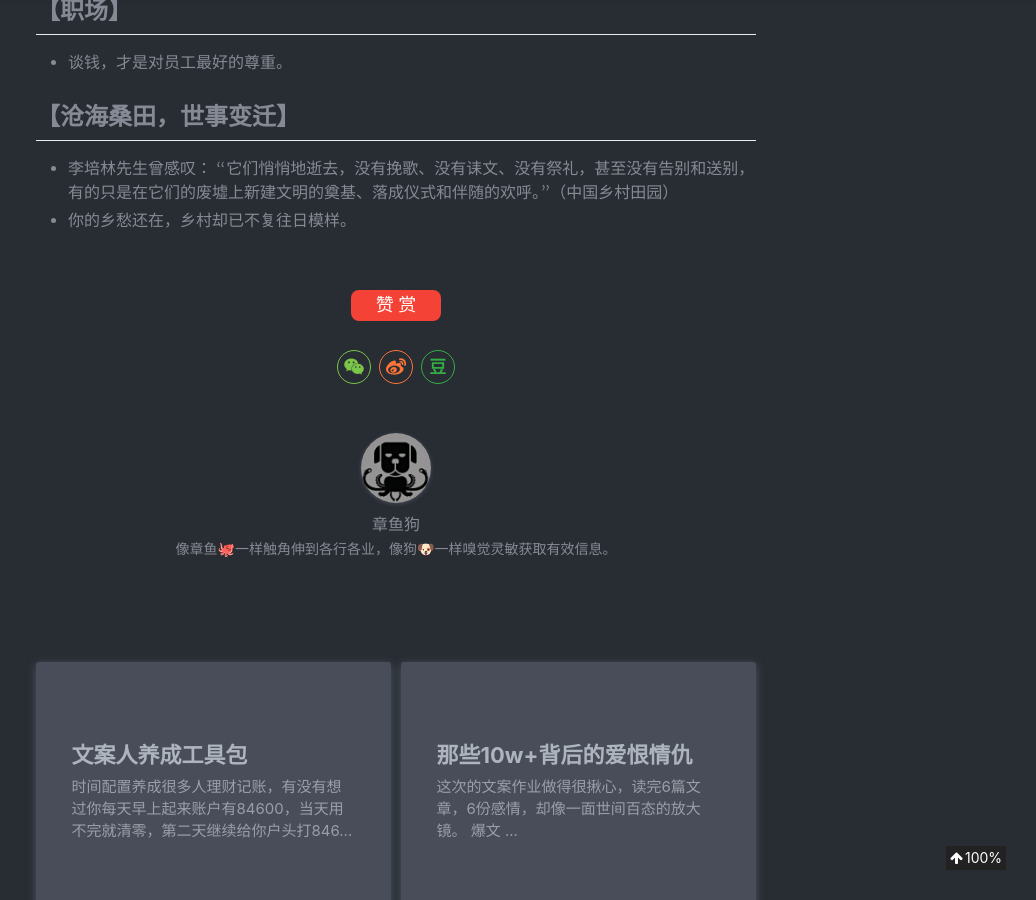
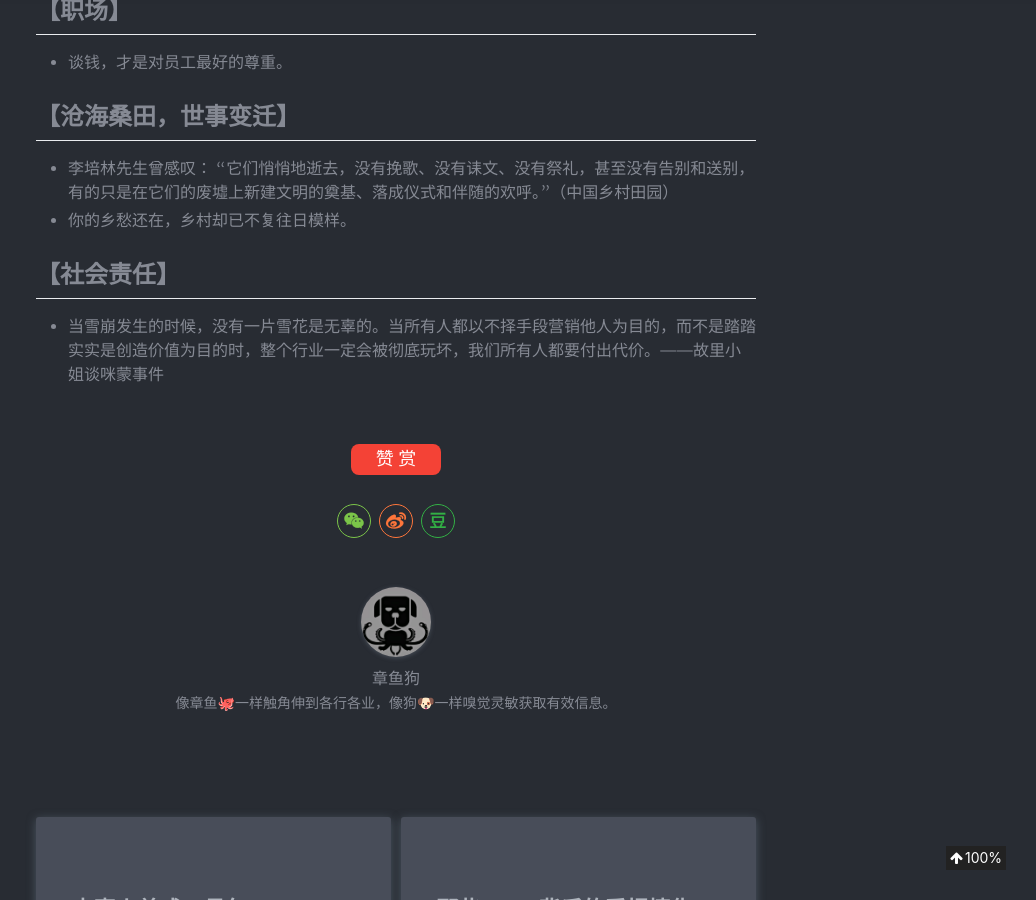
Before and after one commit to aJiea/ajiea.github.io, a Jekyll site: the page built from _posts/2019-04-21-proverb-10w+.md, in a window 1280 px wide and 900 px high, scrolled down 2464 px. Shown: the whole window, without its empty margins (244-1280 px from the left). Built offline with Jekyll 4.4.1, drawn with Linux system fonts in a browser that asks for light colours; nearby versions of some CDN libraries; comment, search, counter and statistics services are not loaded; a style sheet for code colours, icons or effects is not loaded.

Commit message:
Update 2019-04-21-proverb-10w+.md

```diff
--- a/_posts/2019-04-21-proverb-10w+.md
+++ b/_posts/2019-04-21-proverb-10w+.md
@@ -68,10 +68,12 @@ categories: 'WRITING'
 - 聊天儿吹水，嗑瓜子抖腿。
 - 吃饱喝足不想事，每天睡到自然醒。
 
+
 ## 【漂泊】
 
 - 我在这里欢笑/也在这里哭泣/
 - 我在这里活着/也在这里死去/北京北京……
+
 
 ## 【穷】
 
@@ -106,3 +108,7 @@ categories: 'WRITING'
 
 - 李培林先生曾感叹： “它们悄悄地逝去，没有挽歌、没有诔文、没有祭礼，甚至没有告别和送别，有的只是在它们的废墟上新建文明的奠基、落成仪式和伴随的欢呼。”（中国乡村田园）
 - 你的乡愁还在，乡村却已不复往日模样。
+
+
+## 【社会责任】
+- 当雪崩发生的时候，没有一片雪花是无辜的。当所有人都以不择手段营销他人为目的，而不是踏踏实实是创造价值为目的时，整个行业一定会被彻底玩坏，我们所有人都要付出代价。——故里小姐谈咪蒙事件
```
